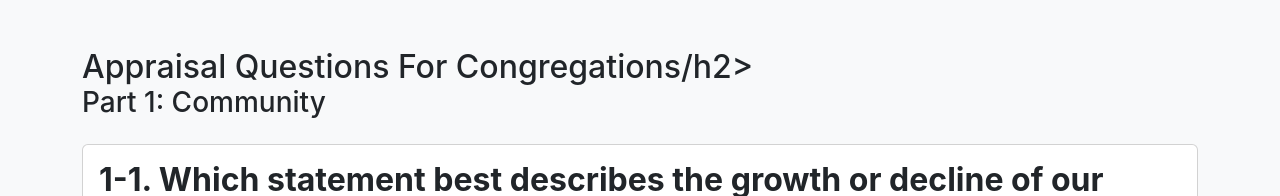
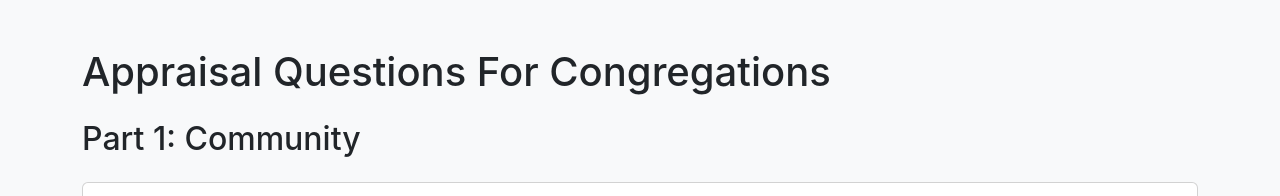
Before and after one commit to SilasEC/SilasEC.github.io, a plain HTML site: page index.html in a window 1280 px wide. Shown: the top 196 px of the page. Drawn offline with nearby package versions, Linux system fonts and the light colour scheme.

Commit message:
fixed headerss

```diff
--- a/index.html
+++ b/index.html
@@ -12,10 +12,10 @@
 </head>
 <body class="bg-light">
   <div class="container py-5">
-    <h2 class="mb-4">Appraisal Questions For Congregations/h2>
+    <h1 class="mb-4">Appraisal Questions For Congregations</h1>
 
     <form id="quizForm">
-        <h3 class="mb-4">Part 1: Community</h3>
+        <h2 class="mb-4">Part 1: Community</h2>
       <div class="card mb-3">
         <div class="card-body">
           <p class="card-title fw-bold">1-1. Which statement best describes the growth or decline of our community?</p>
@@ -643,7 +643,7 @@
         </div>
       </div>
 
-      <h3 class="mb-4">Part 3: Congregational Life</h3>
+      <h2 class="mb-4">Part 3: Congregational Life</h2>
       <div class="card mb-3">
         <div class="card-body">
           <p class="card-title fw-bold">3-1. How does our total worship attendance compare to what it was 5 years ago?</p>
```
